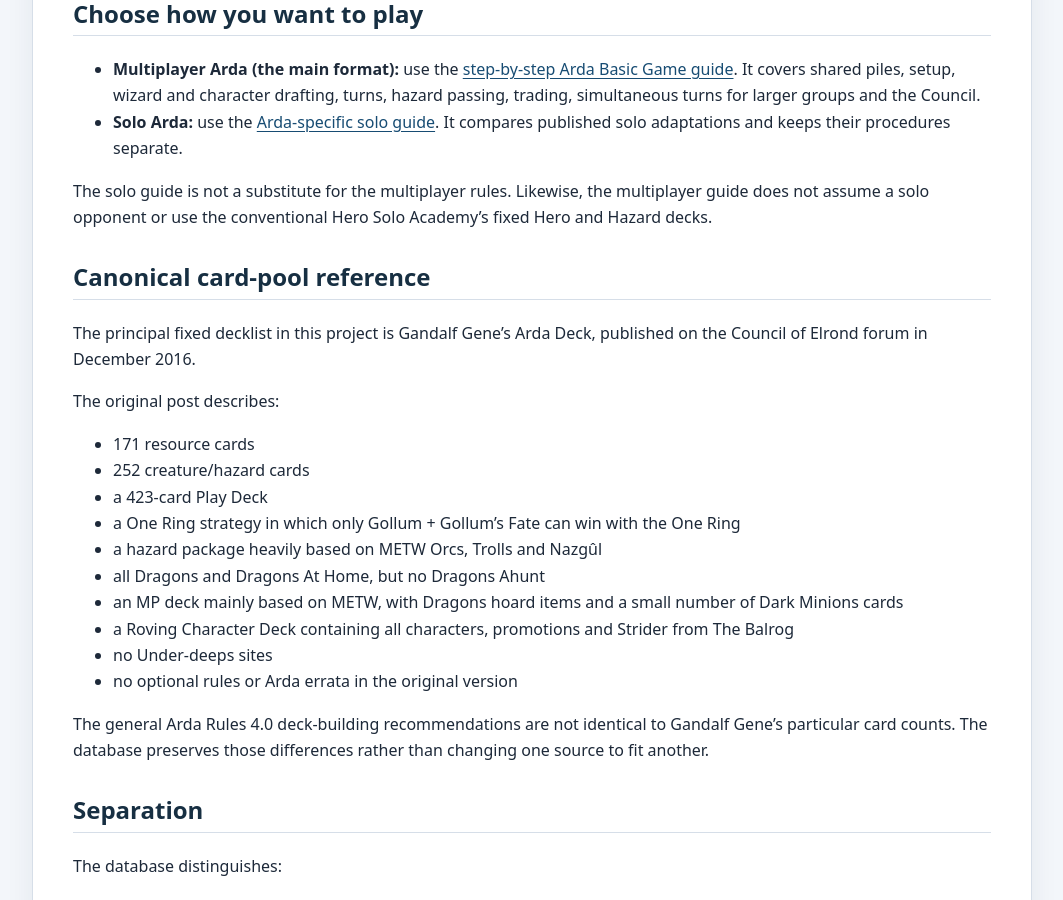
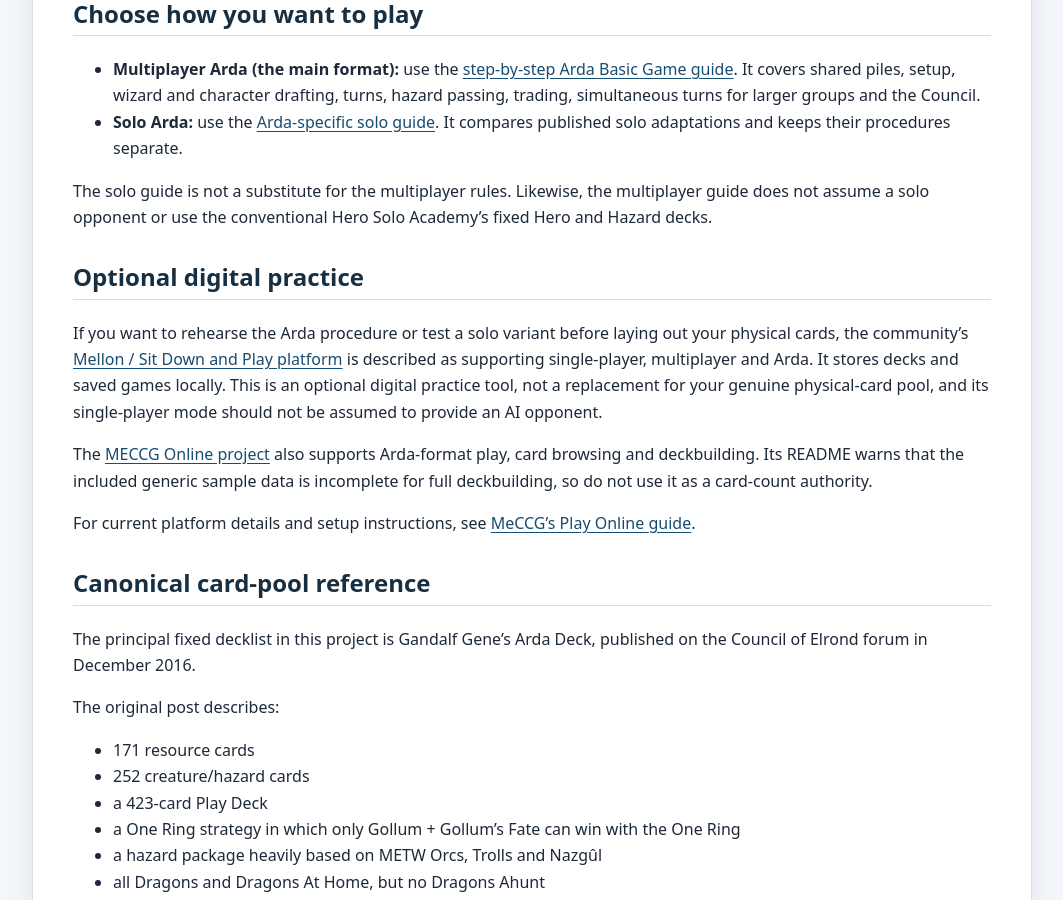
Before and after one commit to JamSpot/meccg-arda-master-database, a Jekyll site: the page built from docs/arda-overview.md, in a window 1280 px wide and 900 px high, scrolled down 645 px. Shown: the whole window, without its empty margins (108-1171 px from the left). Built offline with Jekyll 4.4.1, drawn with Linux system fonts in a browser that asks for light colours; our own code applies the rules of GitHub Pages for plain Markdown files.

Commit message:
Add optional digital Arda practice resources to learning overview

```diff
--- a/docs/arda-overview.md
+++ b/docs/arda-overview.md
@@ -12,6 +12,14 @@ Arda is not simply conventional two-player MECCG with a larger card pool. It has
 - **Solo Arda:** use the [Arda-specific solo guide](arda-solo-play.html). It compares published solo adaptations and keeps their procedures separate.
 
 The solo guide is not a substitute for the multiplayer rules. Likewise, the multiplayer guide does not assume a solo opponent or use the conventional Hero Solo Academy's fixed Hero and Hazard decks.
+
+## Optional digital practice
+
+If you want to rehearse the Arda procedure or test a solo variant before laying out your physical cards, the community's [Mellon / Sit Down and Play platform](https://meccg.herokuapp.com/) is described as supporting single-player, multiplayer and Arda. It stores decks and saved games locally. This is an optional digital practice tool, not a replacement for your genuine physical-card pool, and its single-player mode should not be assumed to provide an AI opponent.
+
+The [MECCG Online project](https://github.com/Heinrich-Barth/meccg-online) also supports Arda-format play, card browsing and deckbuilding. Its README warns that the included generic sample data is incomplete for full deckbuilding, so do not use it as a card-count authority.
+
+For current platform details and setup instructions, see [MeCCG's Play Online guide](https://meccg.com/play-online/).
 
 ## Canonical card-pool reference
 
```
